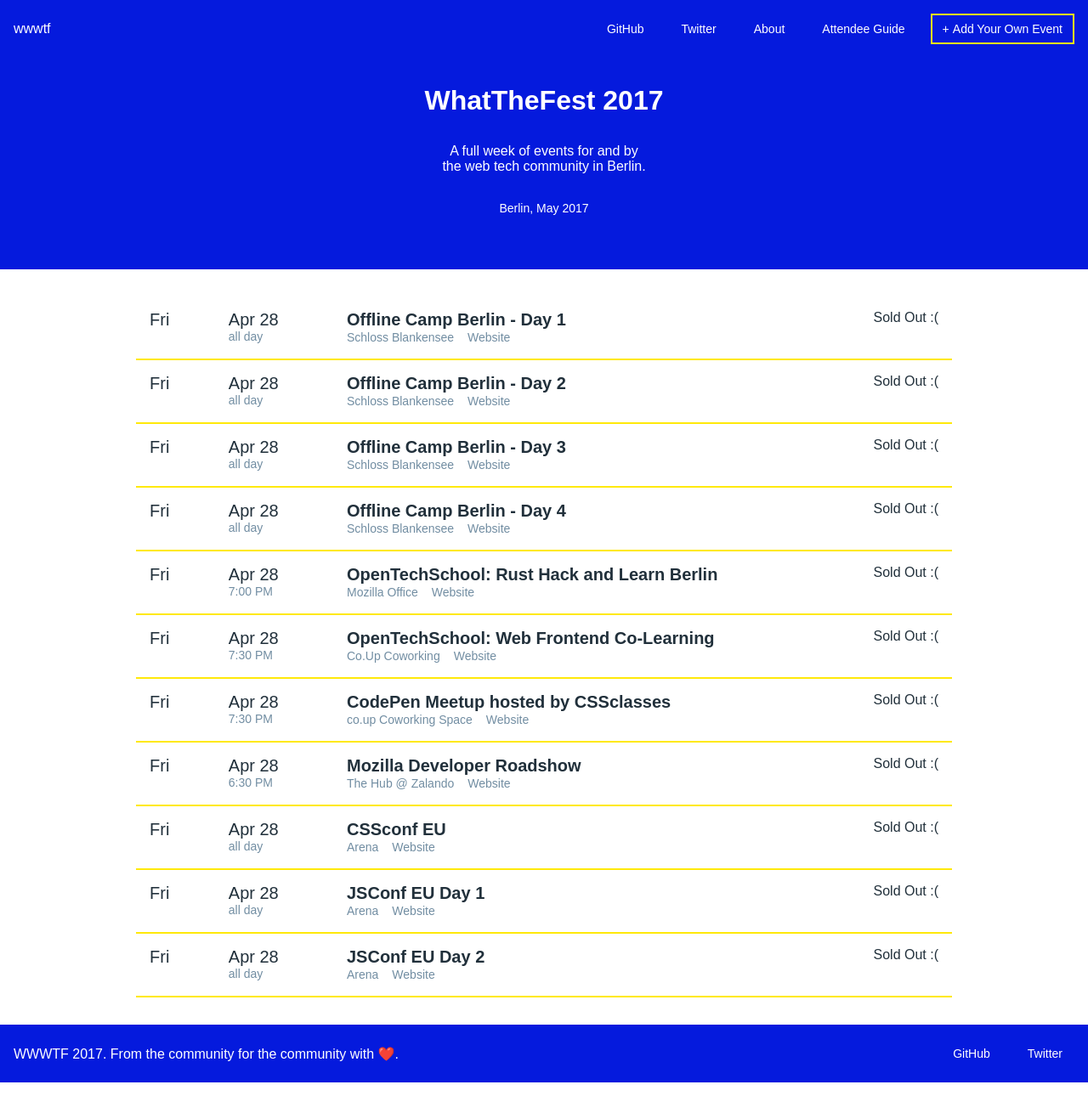
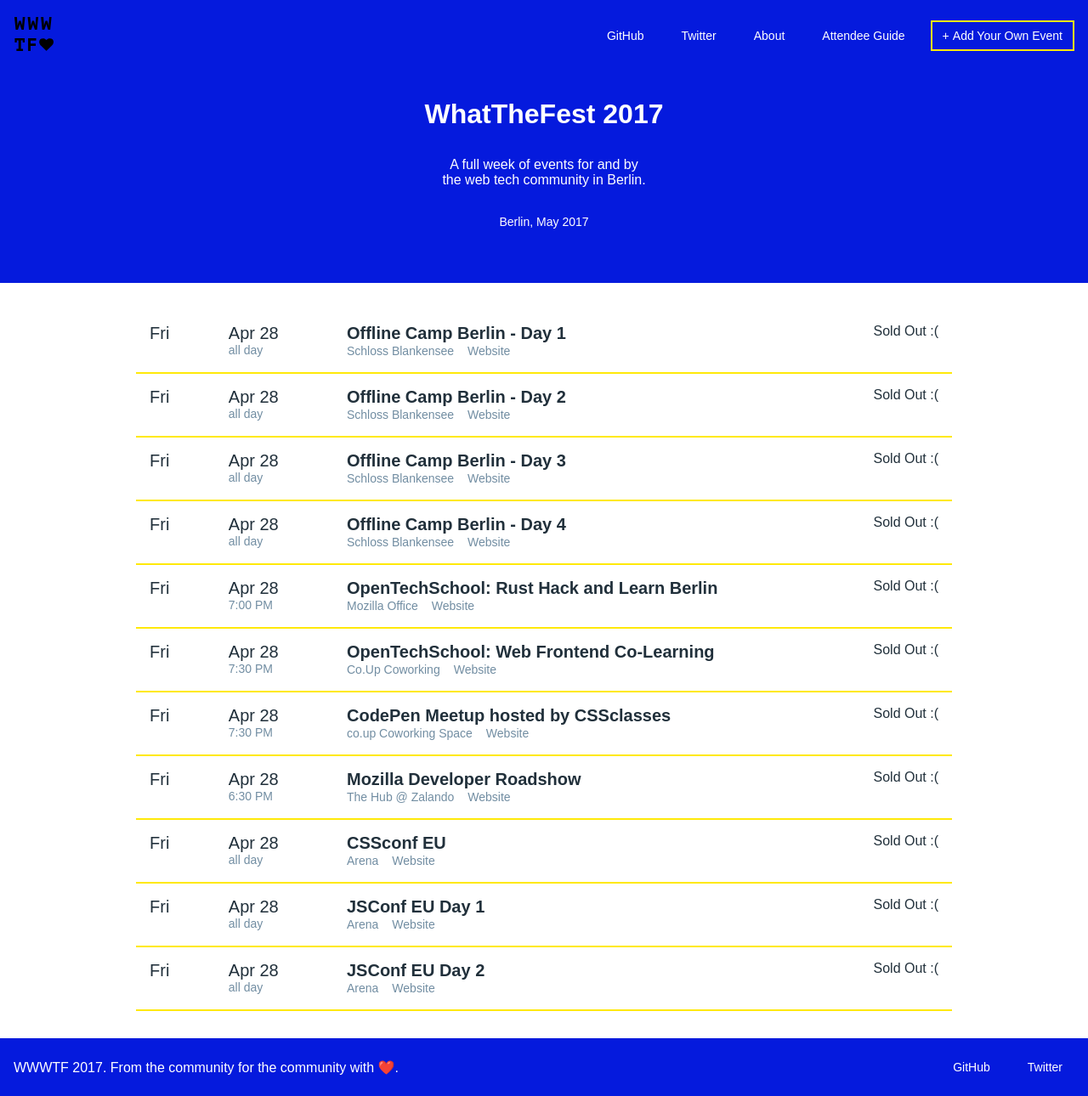
Before and after one commit to jsconf/wwwtf.berlin, a Jekyll site: the page built from index.html, in a window 1280 px wide. Shown: the whole page at 85% size. Built offline with Jekyll 4.4.1, drawn with Linux system fonts in a browser that asks for light colours.

Commit message:
Add SVG icons

```diff
--- a/_includes/header.html
+++ b/_includes/header.html
@@ -1,6 +1,6 @@
 <header class="box">
   <a href="{{ site.baseurl }}" class="box__logo">
-    wwwtf <!-- Add the SVG logo here -->
+    <img src="/img/svg/logo.svg" alt="WWWTF">
   </a>
   <nav>
     <ul class="nav">
--- a/_sass/components/_box.scss
+++ b/_sass/components/_box.scss
@@ -15,6 +15,7 @@
 
 .box__logo {
   color: #fff;
+  width: 3rem;
 }
 
 .box--intro {
```
Also changed, not shown: img/svg/github.svg (added), img/svg/globe.svg (added), img/svg/heart.svg (added), img/svg/link.svg (added), img/svg/logo.svg (added), img/svg/marker.svg (added), img/svg/plus.svg (added), img/svg/twitter.svg (added).
